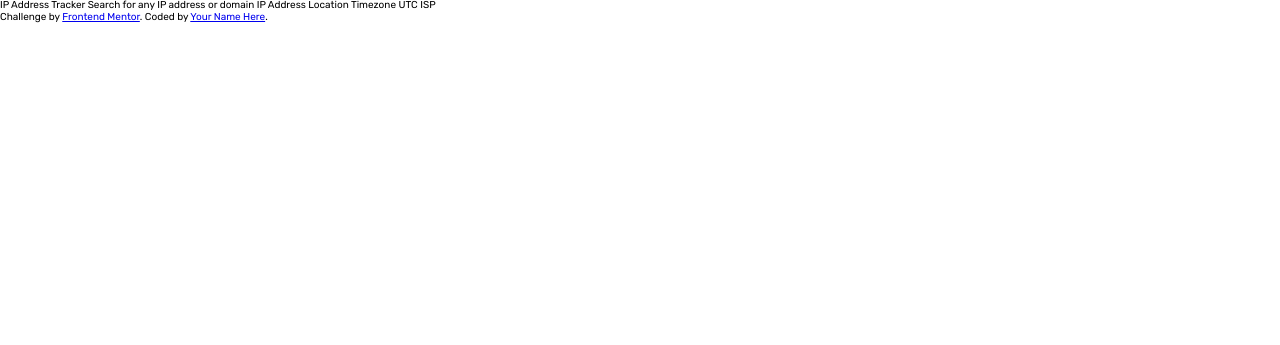
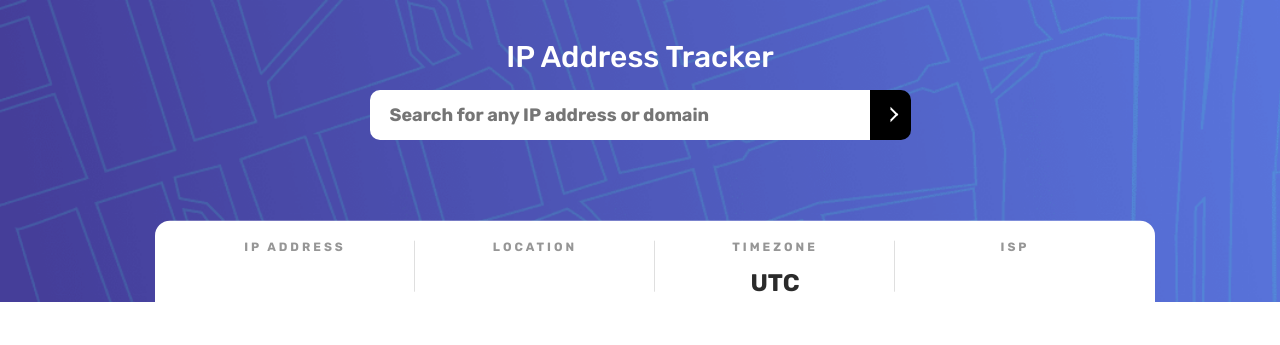
Before and after one commit to backendbaker/ip-address-tracker, a website built with Parcel: page src/index.html in a window 1280 px wide. Built offline with nearby package versions, Linux system fonts and the light colour scheme.

Commit message:
made  header: added an input element and box for display info

```diff
--- a/src/index.html
+++ b/src/index.html
@@ -19,22 +19,33 @@
 </head>
 
 <body>
+  <header class="finder">
+    <h1 class="title">IP Address Tracker</h1>
+    <div class="search-bar">
+      <input type="text" class="search-bar__input" placeholder="Search for any IP address or domain">
+      <button class="search-bar__btn"></button>
+    </div>
 
-  IP Address Tracker
+    <div class="info">
+      <div class="info__block">
+        <div class="info__block-subtitle">IP Address</div>
+        <div class="info__block-title" id="ip"></div>
+      </div>
+      <div class="info__block">
+        <div class="info__block-subtitle">Location</div>
+        <div class="info__block-title" id="location"></div>
+      </div>
+      <div class="info__block">
+        <div class="info__block-subtitle">Timezone</div>
+        <div class="info__block-title">UTC <span id="timezone"></span></div>
+      </div>
+      <div class="info__block">
+        <div class="info__block-subtitle">ISP</div>
+        <div class="info__block-title" id="isp"></div>
+      </div>
+    </div>
+  </header>
 
-  Search for any IP address or domain
-
-  IP Address
-  Location
-  Timezone
-  UTC
-  <!-- add offset value dynamically using the API -->
-  ISP
-
-  <div class="attribution">
-    Challenge by <a href="https://www.frontendmentor.io?ref=challenge" target="_blank">Frontend Mentor</a>.
-    Coded by <a href="#">Your Name Here</a>.
-  </div>
 
   <script src="./index.js"></script>
 </body>
```
